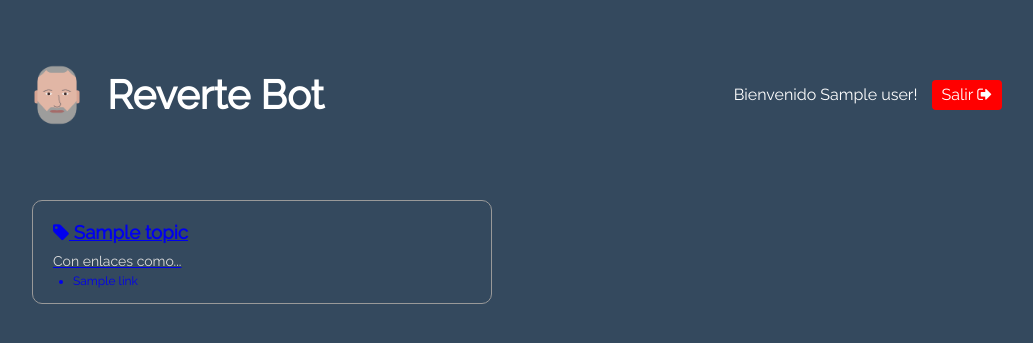
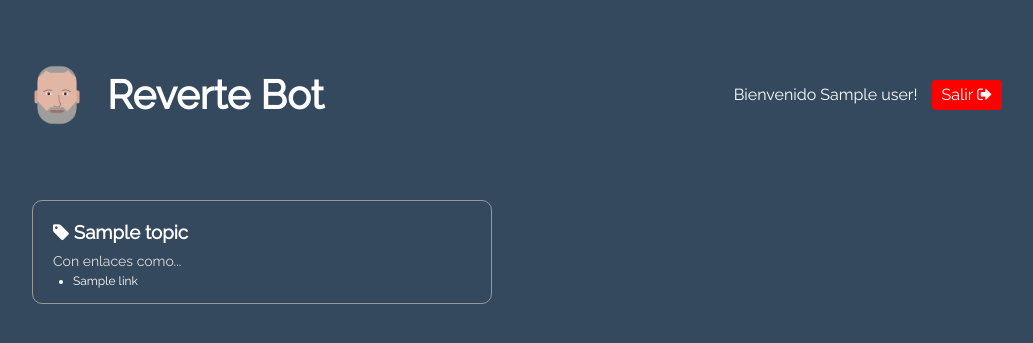
Before and after one commit to carlosgonzalezmerino/summarybot, a Flask app: template templates/newsletter/index.html in a window 1280 px wide. Shown: the top 343 px of the page, without its empty margins (128-1161 px from the left). Run offline with Flask 2, Linux system fonts and the light colour scheme; the template is opened without the code that fills it: most values are stand-ins (such as "Sample title", 1, 10 or a date in 2020).

```diff
--- a/static/style.css
+++ b/static/style.css
@@ -161,6 +161,9 @@ body {
 	cursor: pointer;
     border: 1px solid #999;
 	transition: all .2s ease-in-out;
+	color: white;
+	text-decoration: none;
+	text-transform: none;
 }
 
 #newsletter #topics .topic:hover,
```
